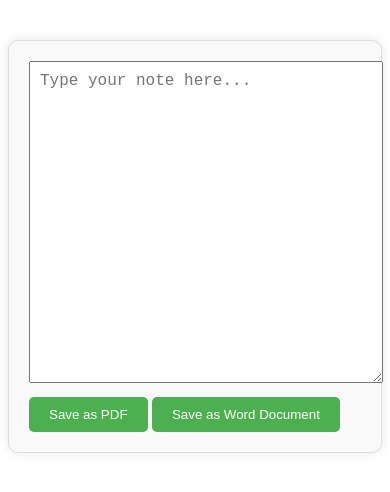
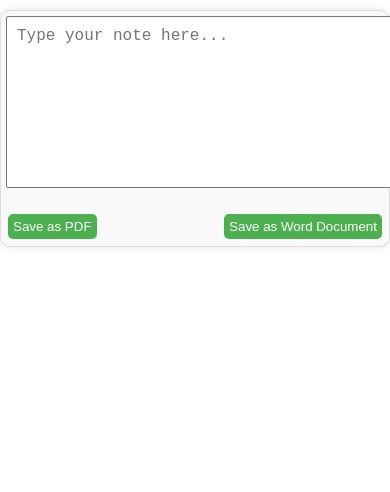
Before and after one commit to Malinieducation/NoteApp, a plain HTML site: page index.html in a window 390 px wide. Drawn offline with Linux system fonts and the light colour scheme.

Commit message:
Update styles.css

```diff
--- a/styles.css
+++ b/styles.css
@@ -1,5 +1,7 @@
 body {
     font-family: Arial, sans-serif;
+    margin: 0;
+    padding: 0;
 }
 
 .container {
@@ -17,18 +19,58 @@ textarea {
     height: 300px;
     padding: 10px;
     font-size: 16px;
+    resize: vertical;
+}
+
+.button-container {
+    display: flex;
+    flex-wrap: wrap;
+    justify-content: space-between;
+    margin-top: 20px;
 }
 
 button {
-    margin-top: 10px;
     padding: 10px 20px;
     background-color: #4CAF50;
     color: #fff;
     border: none;
     border-radius: 5px;
     cursor: pointer;
+    margin: 10px;
 }
 
 button:hover {
     background-color: #3e8e41;
 }
+
+@media (max-width: 768px) {
+    .container {
+        margin: 20px auto;
+        padding: 10px;
+    }
+
+    textarea {
+        height: 200px;
+    }
+
+    button {
+        padding: 10px;
+        margin: 5px;
+    }
+}
+
+@media (max-width: 480px) {
+    .container {
+        margin: 10px auto;
+        padding: 5px;
+    }
+
+    textarea {
+        height: 150px;
+    }
+
+    button {
+        padding: 5px;
+        margin: 2px;
+    }
+}
```
